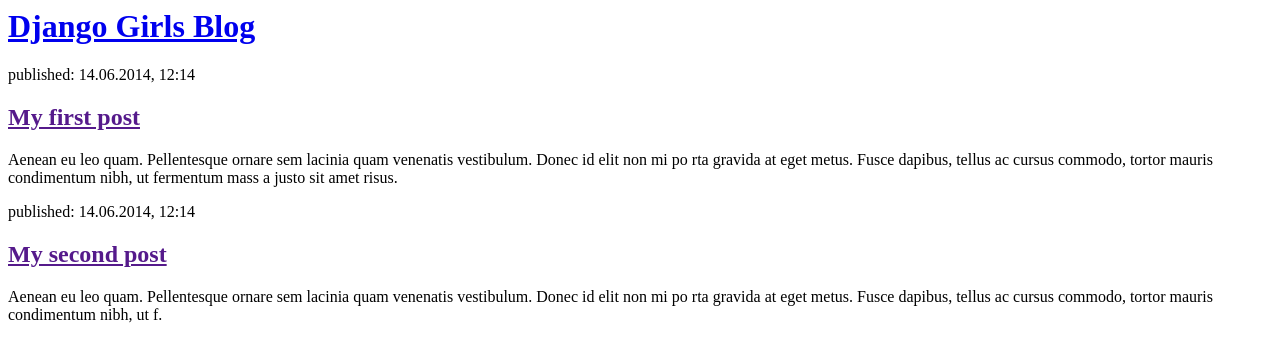
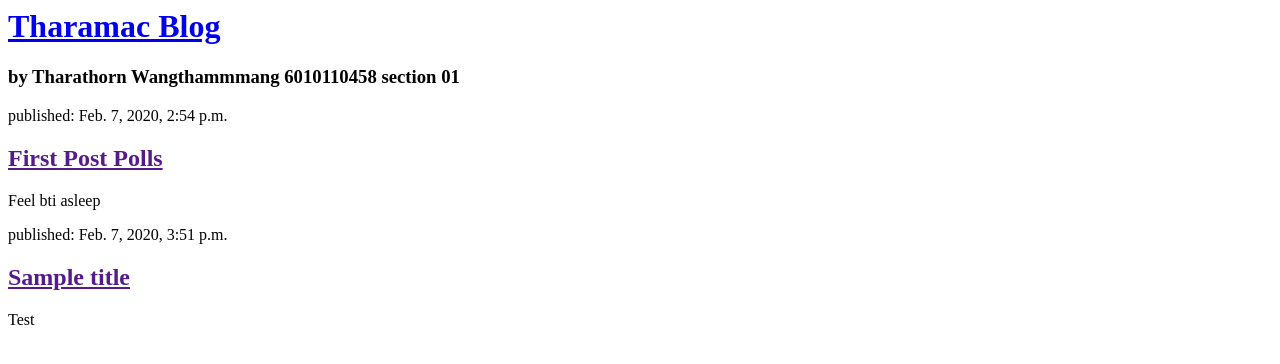
Before and after one commit to Tharamac/django-lab, a Django app: page / in a window 1280 px wide. Shown: the top 364 px of the page. Run offline with Django 3.2, Linux system fonts and the light colour scheme; data comes from the database, SQL or seed files in the repository; both versions use the stored data as it was after the commit.

Commit message:
dynamic post

```diff
--- a/polls/templates/blog/index.html
+++ b/polls/templates/blog/index.html
@@ -4,20 +4,16 @@
     </head>
     <body>
         <div>
-<h1><a href="/">Django Girls Blog</a></h1>
+            <h1><a href="/">Tharamac Blog</a></h1>
+            <h3>by Tharathorn Wangthammmang 6010110458 section 01</h3>
         </div>
+    {% for post in posts %}
     <div>
-<p>published: 14.06.2014, 12:14</p>
-<h2><a href="">My first post</a></h2>
-<p>Aenean eu leo quam. Pellentesque ornare sem lacinia quam venenatis vestibulum. Donec id elit non mi po
-rta gravida at eget metus. Fusce dapibus, tellus ac cursus commodo, tortor mauris condimentum nibh, ut fermentum mass
-a justo sit amet risus.</p>
+        <p>published: {{ post.published_date }}</p>
+        <h2><a href="">{{ post.title }}</a></h2>
+        <p>{{ post.text|linebreaksbr }}</p>
     </div>
-<div>
-<p>published: 14.06.2014, 12:14</p>
-<h2><a href="">My second post</a></h2>
-<p>Aenean eu leo quam. Pellentesque ornare sem lacinia quam venenatis vestibulum. Donec id elit non mi po
-rta gravida at eget metus. Fusce dapibus, tellus ac cursus commodo, tortor mauris condimentum nibh, ut f.</p>
-</div>
+{% endfor %}
+
 </body>
 </html>
--- a/polls/views.py
+++ b/polls/views.py
@@ -1,6 +1,9 @@
 from django.shortcuts import render
 from django.http import HttpResponse
+from .models import Post
+from django.utils import timezone
 
 def index(request):
-    return render(request, 'blog/index.html',{})
+    posts = Post.objects.filter(published_date__lte=timezone.now()).order_by('published_date')
+    return render(request, 'blog/index.html',{'posts': posts})
 # Create your views here.
```
Also changed, not shown: polls/models.py (+5 -5 lines), db.sqlite3. Lines whose indentation alone changed are shown as unchanged.
